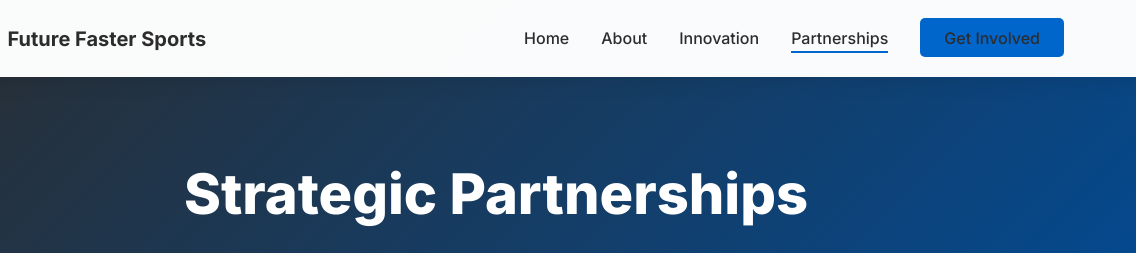
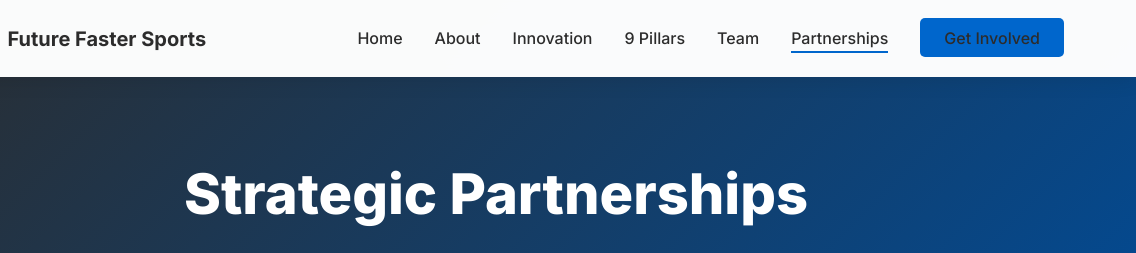
Before and after one commit to mrussum/mrussum-FFS.github.io, a plain HTML site: page partnerships.html in a window 1280 px wide. Shown: the top 253 px of the page, 144-1280 px from the left. Drawn offline with Linux system fonts and the light colour scheme.

Commit message:
Add '9 Pillars' and 'Team' links to navigation menu

```diff
--- a/partnerships.html
+++ b/partnerships.html
@@ -26,6 +26,9 @@
                     <li><a href="index.html">Home</a></li>
                     <li><a href="about.html">About</a></li>
                     <li><a href="innovation.html">Innovation</a></li>
+                    <li><a href="pillars.html">9 Pillars</a></li>
+                    <li><a href="team.html">Team</a></li>
+
                     <li><a href="partnerships.html" class="active">Partnerships</a></li>
                     <li><a href="index.html#contact" class="btn-nav">Get Involved</a></li>
                 </ul>
```
